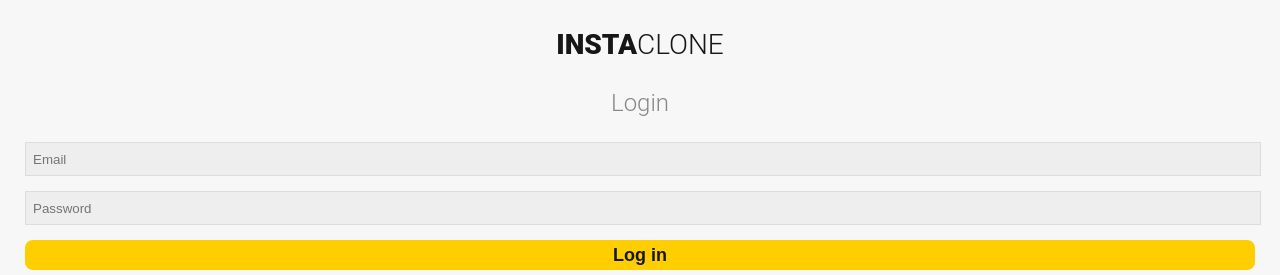
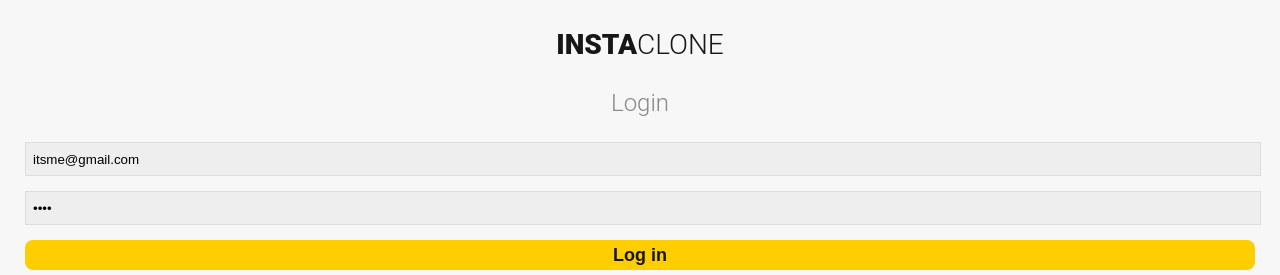
Before and after one commit to Ravaniss/insta-bis, a Vue app in the folder front/: page /login in a window 1280 px wide. Shown: the top 275 px of the page. Built offline with nearby package versions, Linux system fonts and the light colour scheme.

Commit message:
Login - OK

```diff
--- a/front/src/views/Login.vue
+++ b/front/src/views/Login.vue
@@ -6,8 +6,8 @@
     </header>
     <main class="form-group">
       <input type="text" v-model="email" placeholder="Email">
-      <input type="text" v-model="password" placeholder="Password">
-      <button class="login-btn">Log in</button>
+      <input type="password" v-model="password" placeholder="Password">
+      <button class="login-btn" @click="login()">Log in</button>
     </main>
     <footer>
       <p>
@@ -22,8 +22,30 @@
 
   @Component
   export default class Login extends Vue {
-    email: string = ''
-    password: string = ''
+    email: string = 'itsme@gmail.com'
+    password: string = 'root'
+    api: string = this.$store.state.api
+
+    public login () {
+      if (!this.email || !this.password) {
+        alert('Please fill in all fields')
+        return false
+      }
+
+      this.$http.post(this.api + 'user/login', {
+        email: this.email,
+        password: this.password
+      }).then((response: any) => {
+        if (response.data.auth) {
+          localStorage.setItem('jwt', response.data.token)
+          this.$router.push('/')
+        }
+        console.log(localStorage.getItem('jwt'))
+      }).catch((err: any) => {
+        console.log(err)
+      })
+
+    }
   }
 </script>
 
```
